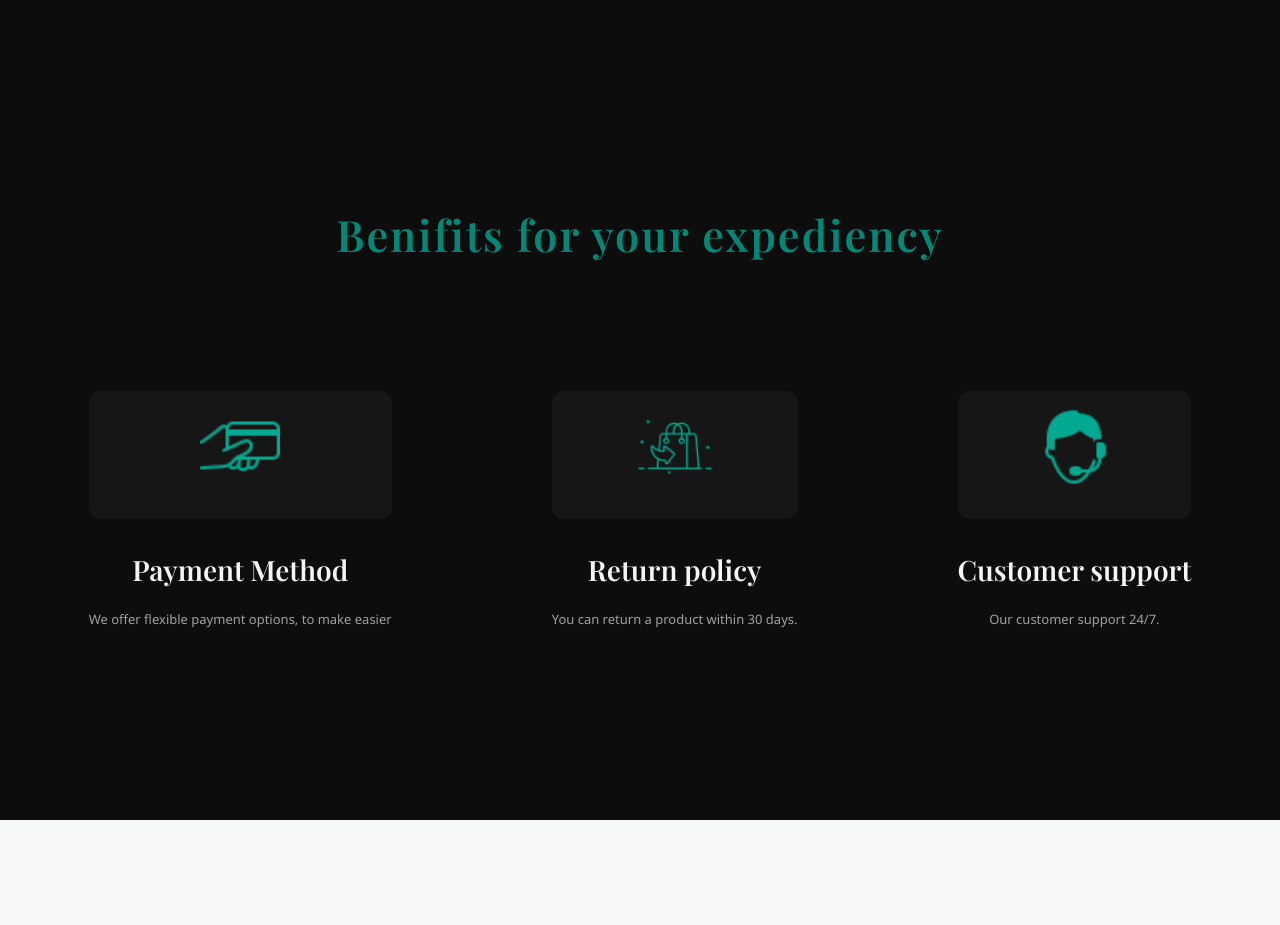
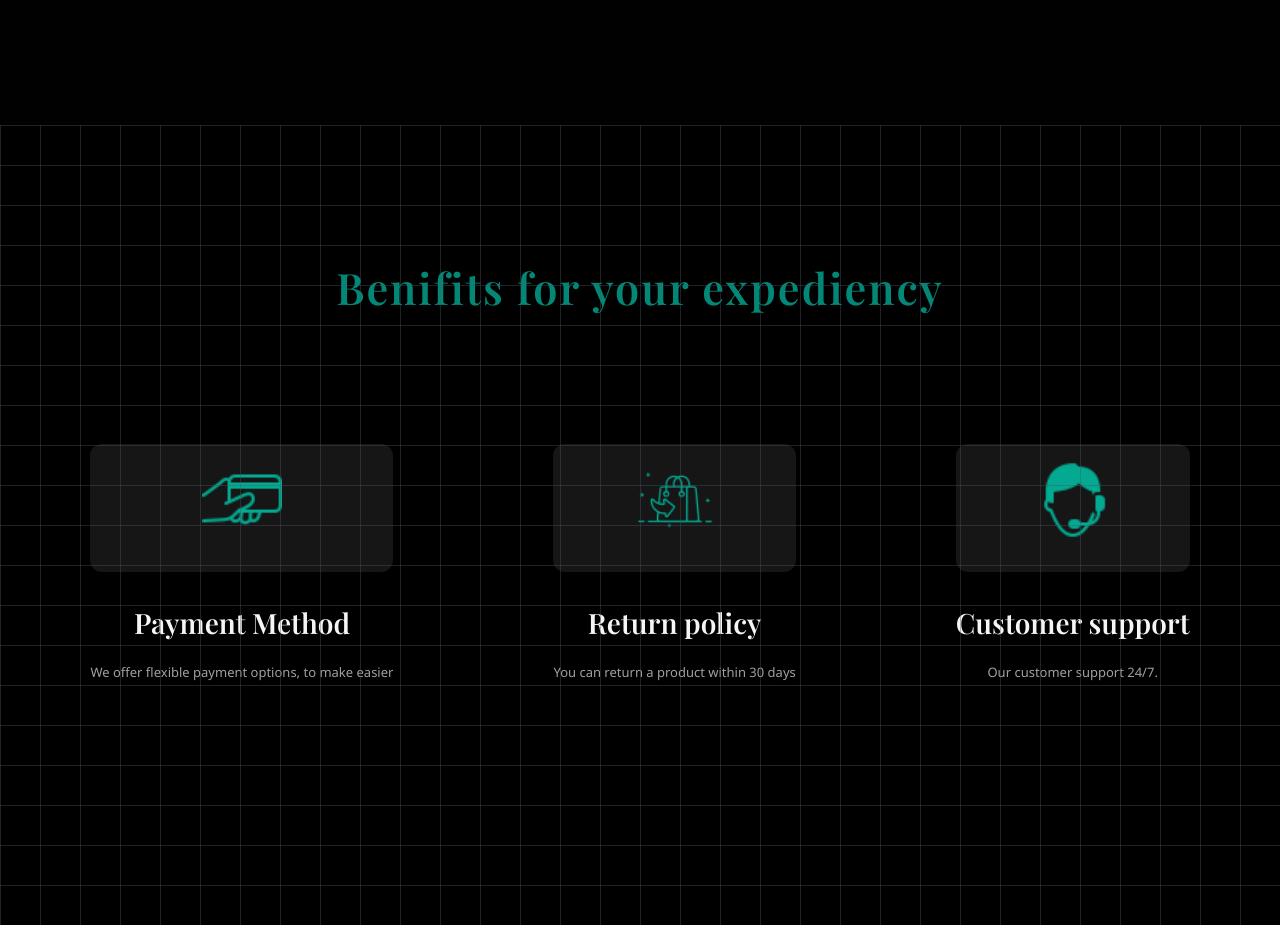
Before and after one commit to vaibhavkalra009/ecommerce-frontend, a website: page index.html in a window 1280 px wide. Shown: the part 1149-2074 px from the top of the page. Drawn offline with nearby package versions, Linux system fonts and the light colour scheme; no server answers.

Commit message:
full website ready

```diff
--- a/index.html
+++ b/index.html
@@ -69,7 +69,7 @@
           <span>Exclusi<span id="ve">ve</span> </span> Deals of Sneaker
           Collection
         </h1>
-        <p>Explore different categories.</p>
+        <p>Explore different categories</p>
         <div>
           <a href="#second-section"
             ><button class="shop-btn">Shop Now</button></a
@@ -79,15 +79,20 @@
     </div>
 
     <!-- Products -->
+
     <div class="second-section" id="second-section">
       <h1>Popular Products</h1>
     </div>
+
     <div class="second-section-content" id="productContainer">
       <p id="loadingMessage">Loading products...</p>
       <p id="errorMessage" style="display: none; color: red">
         Failed to load products. Please try again later.
       </p>
     </div>
+
+    <div class="basic-grid-bg">
+      <!-- Your content goes here -->
       <div class="benifits" id="benifits">
         <div class="benifits-title">
           <h2>Benifits for your expediency</h2>
@@ -110,7 +115,7 @@
 
             <h2>Return policy</h2>
             <br />
-          <p>You can return a product within 30 days.</p>
+            <p>You can return a product within 30 days</p>
           </div>
           <div class="csutomer-support feature">
             <div id="expedeincy-image" class="icon-wrapper">
@@ -121,6 +126,7 @@
             <br />
 
             <p>Our customer support 24/7.</p>
+          </div>
         </div>
       </div>
     </div>
--- a/styles/main.css
+++ b/styles/main.css
@@ -143,7 +143,7 @@ body {
   font-family: "Playfair Display", serif;
   font-size: 1.2rem;
   color: #038878;
-  background-color: #0d0d0d;
+  background-color: #010101;
 }
 .similar-products {
   display: grid;
@@ -195,11 +195,11 @@ div.box img {
   flex-wrap: wrap;
   padding: 1rem 5rem 8rem 5rem;
   column-gap: 1rem;
-  background-color: #0d0d0d;
+  background-color: #010101;
 }
 
 .benifits {
-  background-color: #0d0d0d;
+  /* background-color: #0d0d0d; */
   padding: 3rem 3rem 10rem 3rem;
 }
 
@@ -606,3 +606,29 @@ div.box img {
     column-gap: 4rem;
   }
 }
+.basic-grid-bg {
+  min-height: 100vh;
+  width: 100%;
+  position: relative;
+  background-color: #000000;
+  color: white;
+  display: flex;
+  justify-content: center;
+  align-items: center;
+  overflow: hidden;
+}
+
+.basic-grid-bg::before {
+  content: "";
+  position: absolute;
+  inset: 0;
+  z-index: 0;
+  pointer-events: none;
+  background: linear-gradient(
+      to right,
+      rgba(75, 85, 99, 0.4) 1px,
+      transparent 1px
+    ),
+    linear-gradient(to bottom, rgba(75, 85, 99, 0.4) 1px, transparent 1px);
+  background-size: 40px 40px;
+}
```
Also changed, not shown: cart.html (+1 -1 lines), product.html (+2 -1 lines), styles/product.css (+4 -4 lines). Lines whose indentation alone changed are shown as unchanged.
